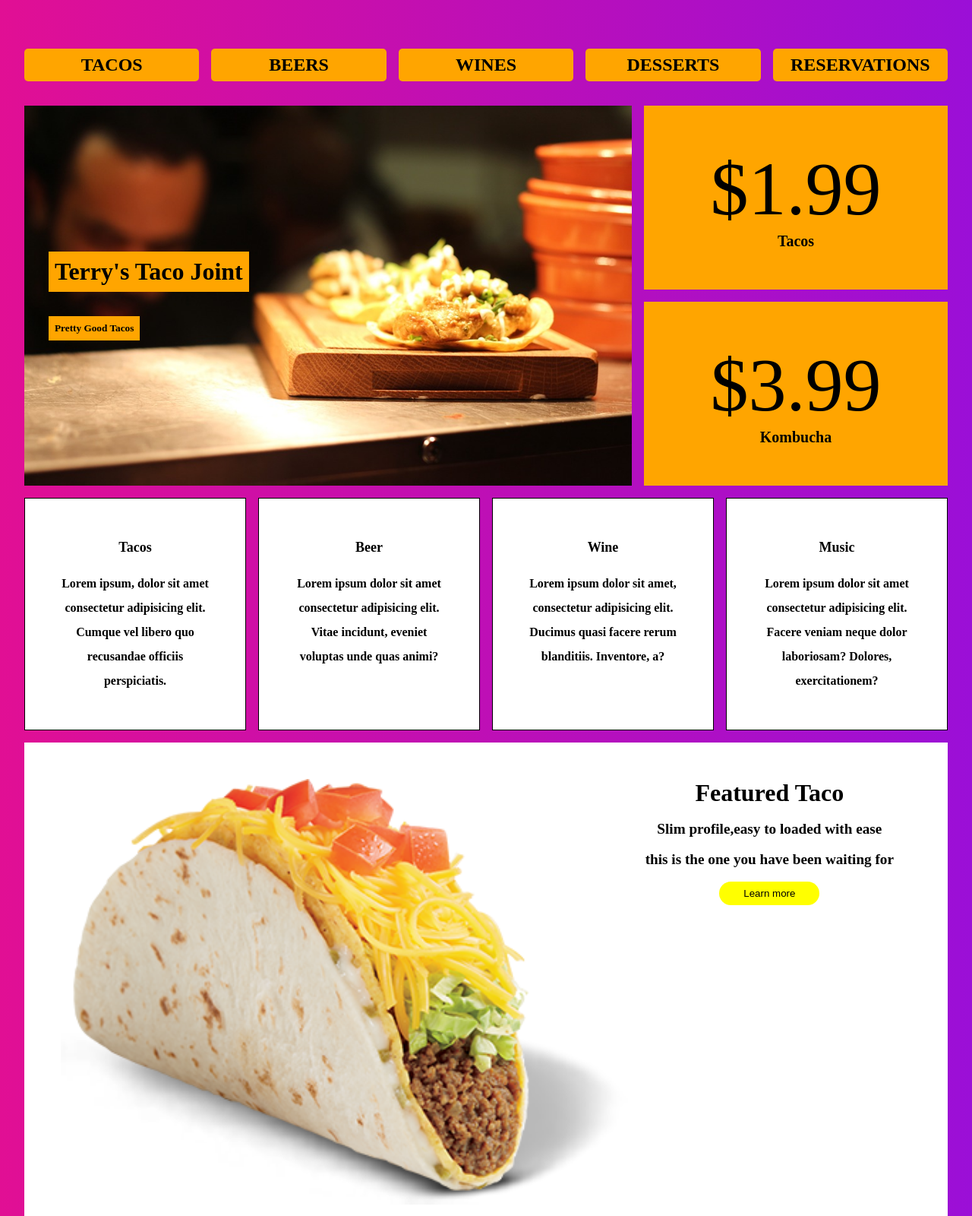
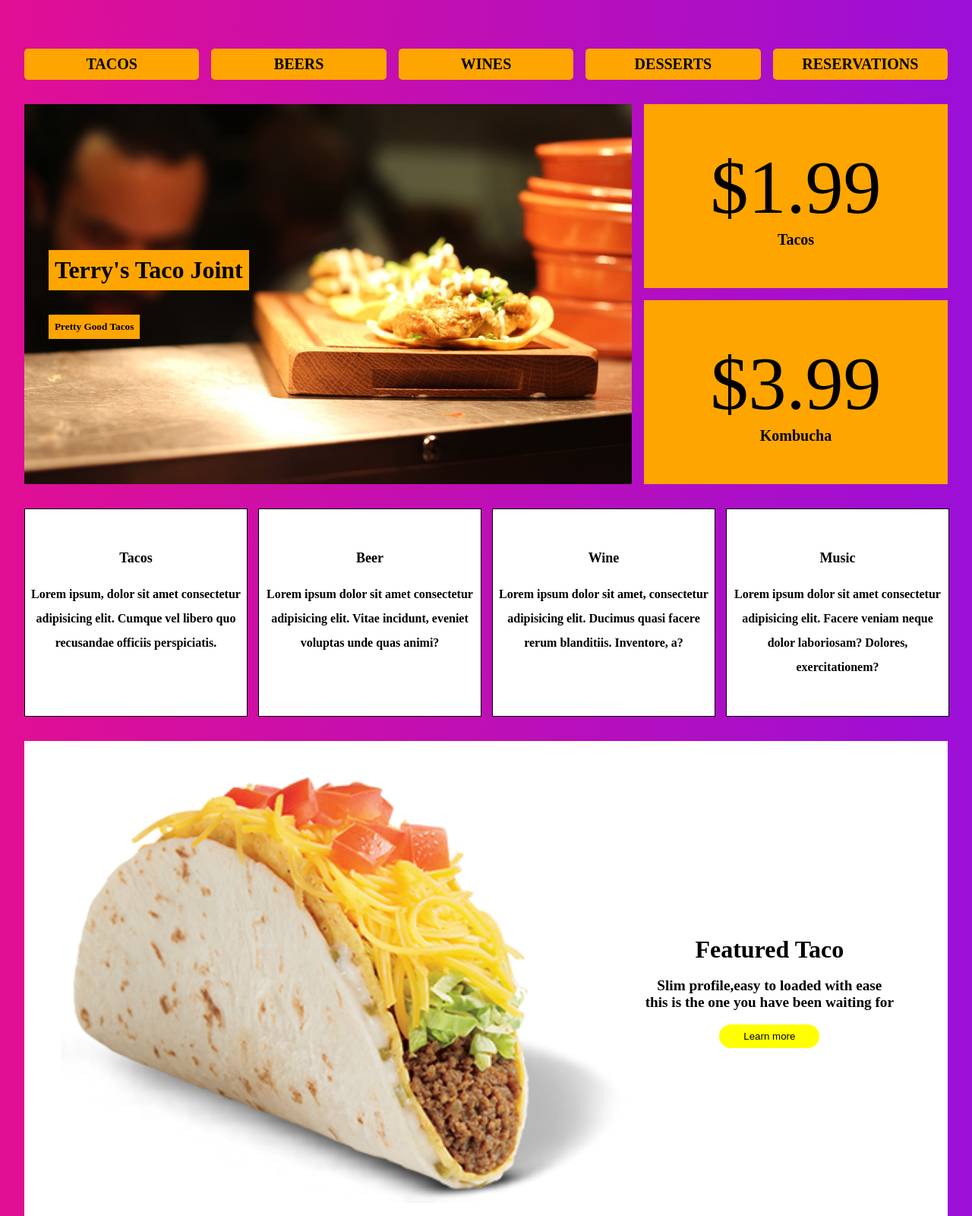
Before and after one commit to BONSAM3/supermart, a plain HTML site: page index.html in a window 1280 px wide. Shown: the top 1600 px of the page at 76% size. Drawn offline with Linux system fonts and the light colour scheme.

Commit message:
new file upload

```diff
--- a/index.html
+++ b/index.html
@@ -90,7 +90,7 @@
      <div class="word">
       <h1>Featured Taco</h1>
       <br>
-      <h4>Slim profile,easy to loaded with ease</h4><br>
+      <h4>Slim profile,easy to loaded with ease</h4>
       <h4>this is the one you have been waiting for</h4><br>
       <button>Learn more</button>
      </div>
--- a/style.css
+++ b/style.css
@@ -36,8 +36,10 @@ main {
 }
 .header-content h2 {
   background-color: orange;
-  padding: 0.5rem;
+  padding: 4% 2%;
   border-radius: 5px;
+  display: inline-block;
+  font-size: 1.25rem;
 }
 .wrap-content {
   text-align: center;
@@ -92,18 +94,23 @@ main {
   margin-left: 2rem;
   padding: 0.5rem;
 }
+.product {
+  width: 100%;
+}
 .content-product {
   text-align: center;
   display: grid;
   grid-template-columns: repeat(4, 1fr);
   gap: 1rem;
+  width: 100%;
+  margin: 2rem 0;
 }
 .feature {
-  padding: 3rem;
+  padding: 3rem 0;
   background-color: #fff;
-  margin-top: 1rem;
   border: 1px solid black;
   line-height: 2rem;
+  width: 100%;
 }
 .cont {
   display: grid;
@@ -111,6 +118,10 @@ main {
   padding: 3rem;
   background-color: #fff;
   margin-top: 1rem;
+  align-items: center;
+}
+.word {
+  width: 100%;
 }
 .logo img {
   width: 100%;
```
